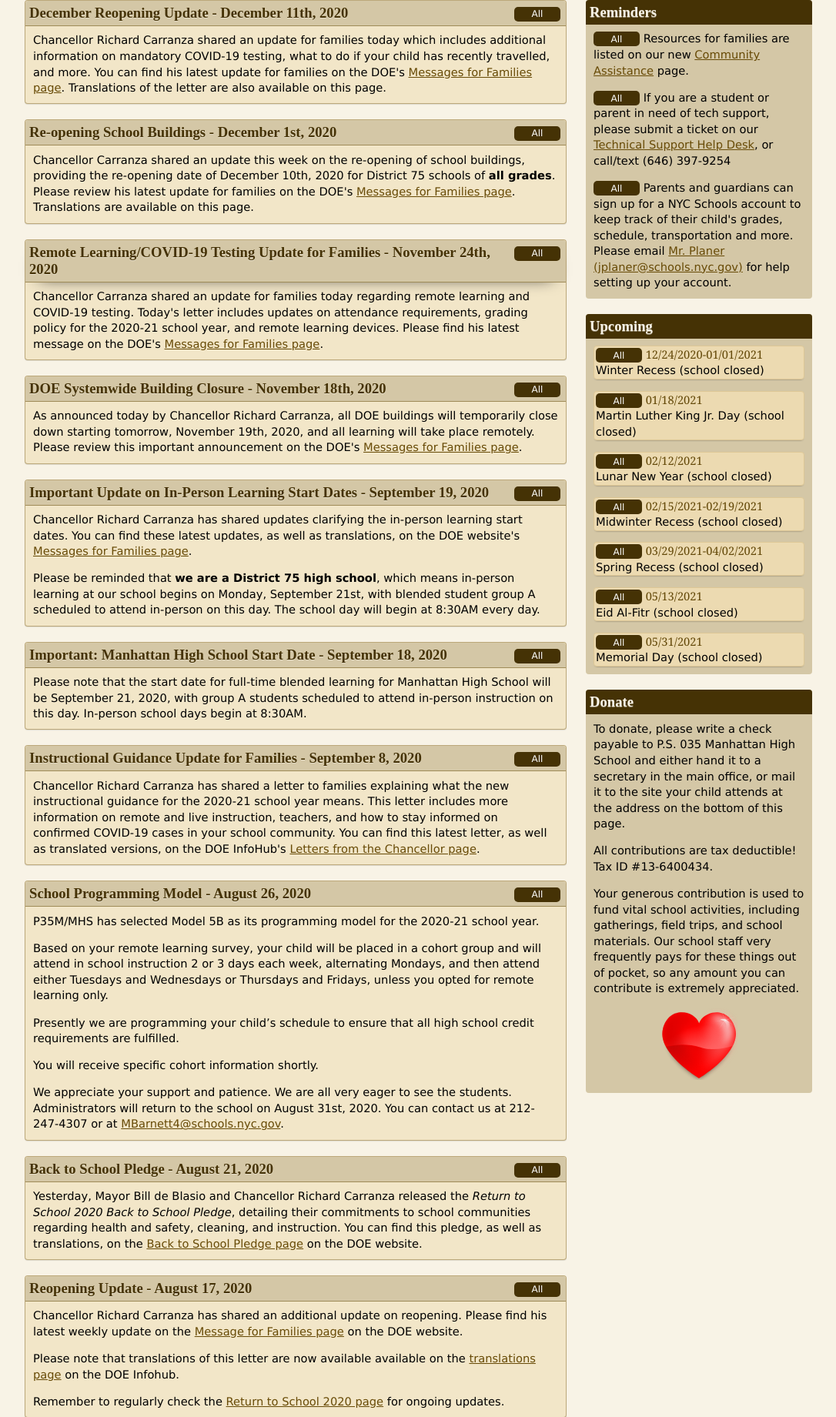
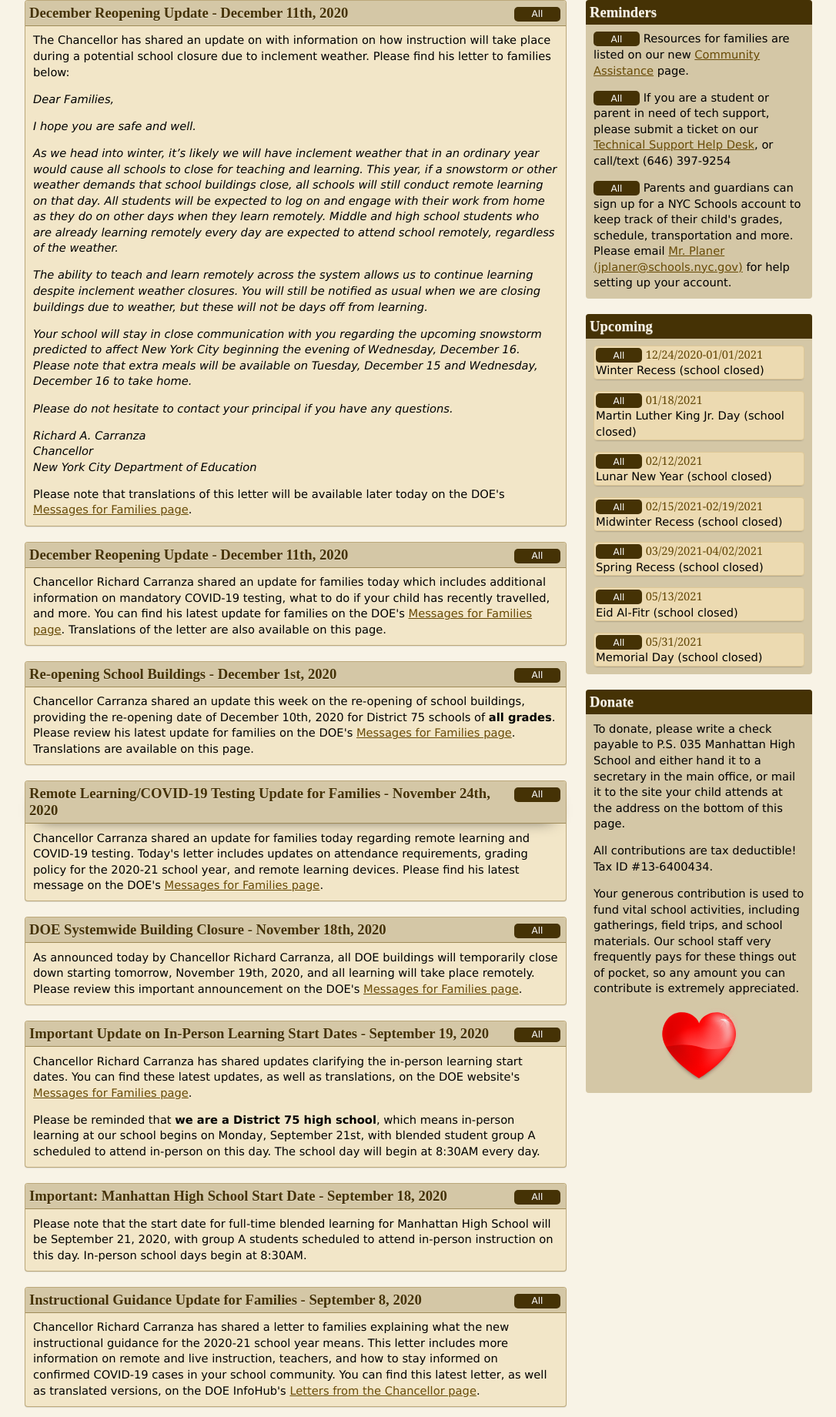
Before and after one commit to 75M035/manhattanhs, a PHP site: page / in a window 1280 px wide. Shown: the part 160-2001 px from the top of the page at 77% size, without its empty margins (96-1182 px from the left). Run offline with PHP 8.4, Linux system fonts and the light colour scheme; some libraries are stand-ins or nearby versions.

Commit message:
New post

```diff
--- a/index.php
+++ b/index.php
@@ -7,6 +7,26 @@ include("includes/header.php");
 
 	<main id="content">
 		<section id="left">
+			<article class="contentleft">
+				<h2 class="contenthead">December Reopening Update - December 11th, 2020<span class="labels"><span class="all-label">All</span></span></h2>
+				<div class="maincontent">
+					<p>The Chancellor has shared an update on with information on how instruction will take place during a potential school closure due to inclement weather. Please find his letter to families below:</p>
+
+					<i>
+					<p>Dear Families, </p>
+					<p>I hope you are safe and well.</p>
+					<p>As we head into winter, it’s likely we will have inclement weather that in an ordinary year would cause all schools to close for teaching and learning. This year, if a snowstorm or other weather demands that school buildings close, all schools will still conduct remote learning on that day. All students will be expected to log on and engage with their work from home as they do on other days when they learn remotely. Middle and high school students who are already learning remotely every day are expected to attend school remotely, regardless of the weather.</p>
+					<p>The ability to teach and learn remotely across the system allows us to continue learning despite inclement weather closures. You will still be notified as usual when we are closing buildings due to weather, but these will not be days off from learning.</p>
+					<p>Your school will stay in close communication with you regarding the upcoming snowstorm predicted to affect New York City beginning the evening of Wednesday, December 16. Please note that extra meals will be available on Tuesday, December 15 and Wednesday, December 16 to take home.</p>
+					<p>Please do not hesitate to contact your principal if you have any questions.</p>
+					<p>Richard A. Carranza</br>
+					Chancellor</br>
+					New York City Department of Education</p>
+					</i>
+
+
+					<p>Please note that translations of this letter will be available later today on the DOE's <a href="https://www.schools.nyc.gov/about-us/news/chancellor-s-message-for-families" target="_blank">Messages for Families page</a>.</p>
+			</article>
 			<article class="contentleft">
 				<h2 class="contenthead">December Reopening Update - December 11th, 2020<span class="labels"><span class="all-label">All</span></span></h2>
 				<div class="maincontent">
```
